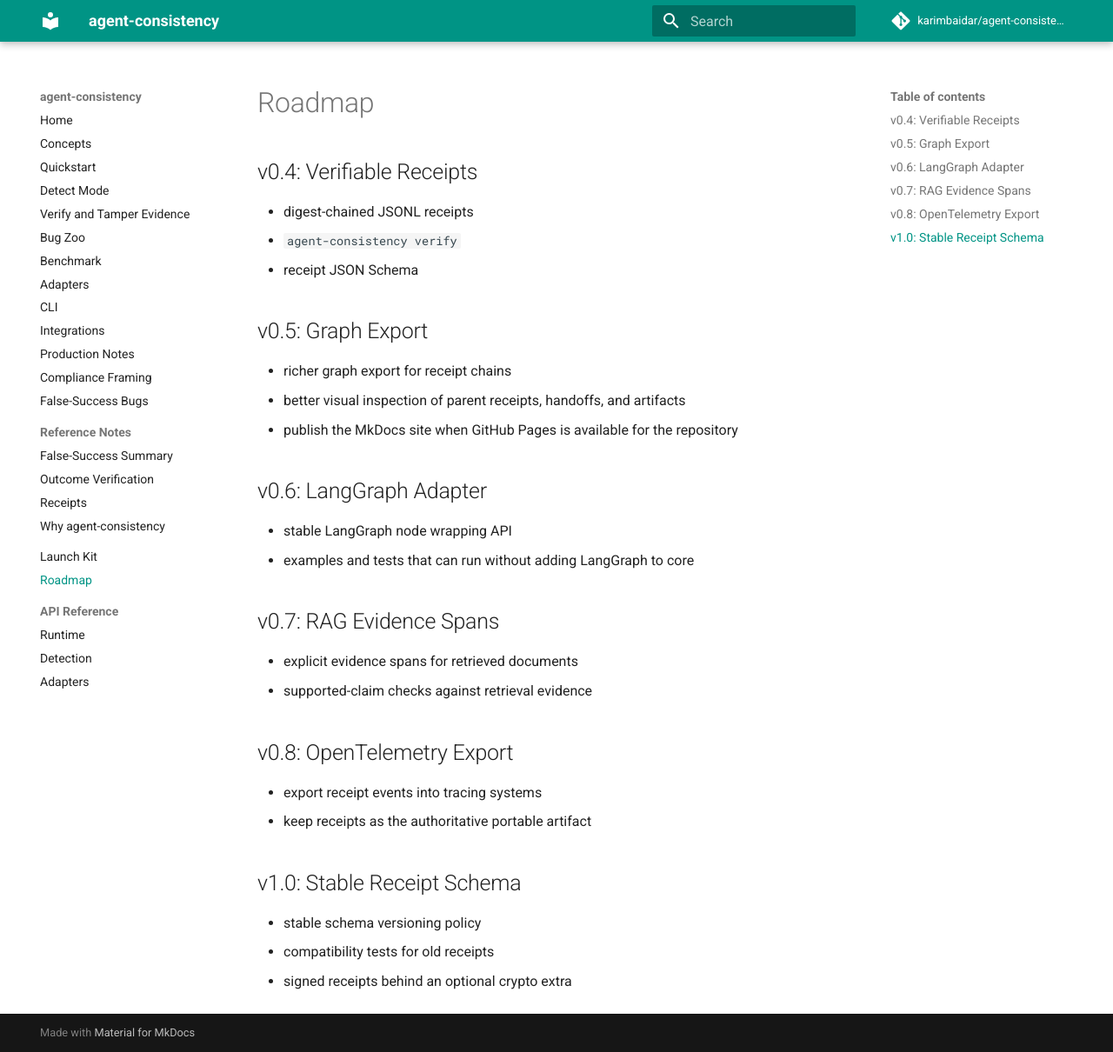
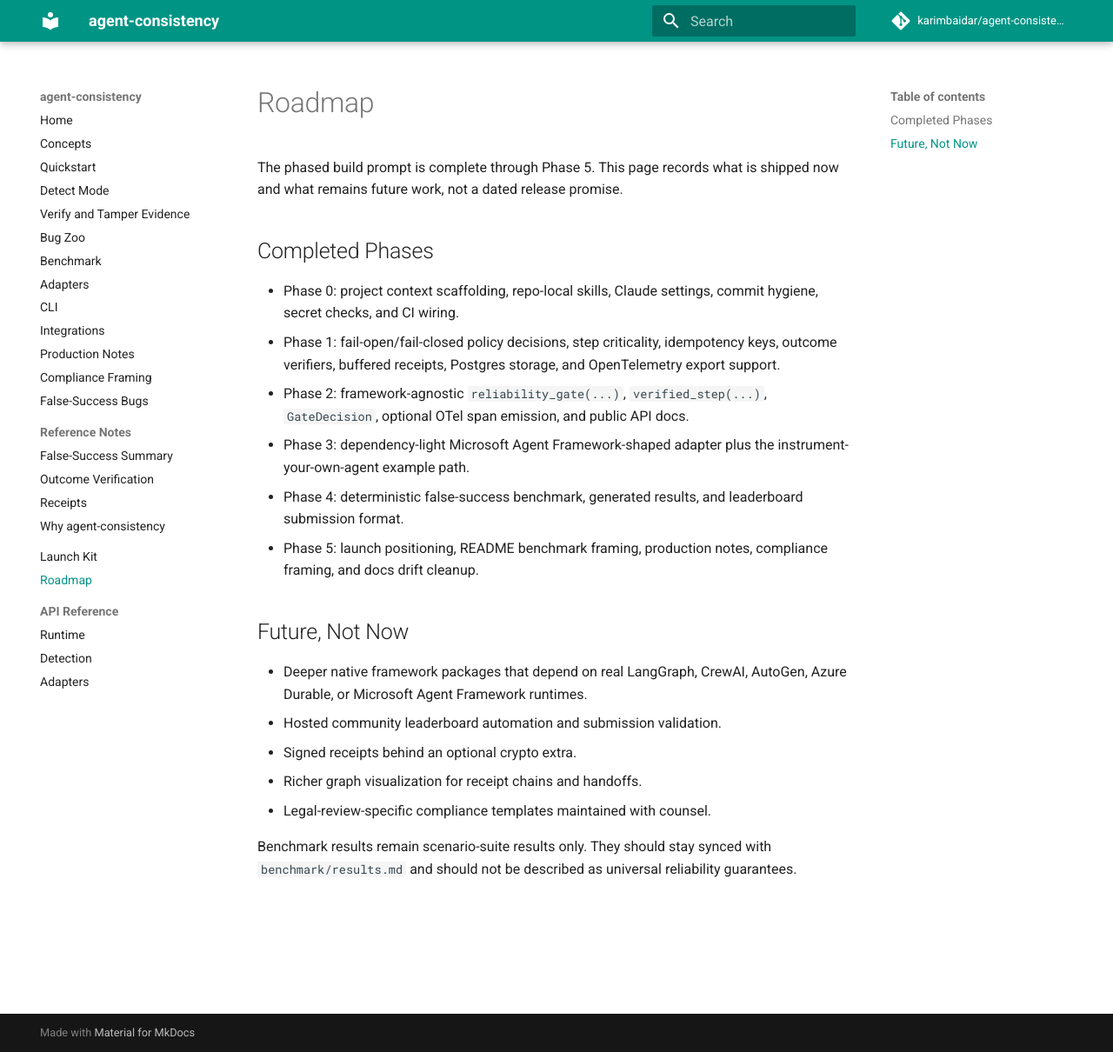
Before and after one commit to karimbaidar/agent-consistency, an MkDocs documentation site: the page built from docs/roadmap.md, in a window 1280 px wide and 1210 px high. Shown: the whole window at 87% size. Built offline with MkDocs 1.6.1 and Material for MkDocs 9.7.7, drawn with Linux system fonts in a browser that asks for light colours; comment, search, counter and statistics services are not loaded.

Commit message:
finish launch docs framing

```diff
--- a/docs/roadmap.md
+++ b/docs/roadmap.md
@@ -1,34 +1,33 @@
 # Roadmap
 
-## v0.4: Verifiable Receipts
+The phased build prompt is complete through Phase 5. This page records what is
+shipped now and what remains future work, not a dated release promise.
 
-- digest-chained JSONL receipts
-- `agent-consistency verify`
-- receipt JSON Schema
+## Completed Phases
 
-## v0.5: Graph Export
+- Phase 0: project context scaffolding, repo-local skills, Claude settings,
+  commit hygiene, secret checks, and CI wiring.
+- Phase 1: fail-open/fail-closed policy decisions, step criticality,
+  idempotency keys, outcome verifiers, buffered receipts, Postgres storage, and
+  OpenTelemetry export support.
+- Phase 2: framework-agnostic `reliability_gate(...)`, `verified_step(...)`,
+  `GateDecision`, optional OTel span emission, and public API docs.
+- Phase 3: dependency-light Microsoft Agent Framework-shaped adapter plus the
+  instrument-your-own-agent example path.
+- Phase 4: deterministic false-success benchmark, generated results, and
+  leaderboard submission format.
+- Phase 5: launch positioning, README benchmark framing, production notes,
+  compliance framing, and docs drift cleanup.
 
-- richer graph export for receipt chains
-- better visual inspection of parent receipts, handoffs, and artifacts
-- publish the MkDocs site when GitHub Pages is available for the repository
+## Future, Not Now
 
-## v0.6: LangGraph Adapter
+- Deeper native framework packages that depend on real LangGraph, CrewAI,
+  AutoGen, Azure Durable, or Microsoft Agent Framework runtimes.
+- Hosted community leaderboard automation and submission validation.
+- Signed receipts behind an optional crypto extra.
+- Richer graph visualization for receipt chains and handoffs.
+- Legal-review-specific compliance templates maintained with counsel.
 
-- stable LangGraph node wrapping API
-- examples and tests that can run without adding LangGraph to core
-
-## v0.7: RAG Evidence Spans
-
-- explicit evidence spans for retrieved documents
-- supported-claim checks against retrieval evidence
-
-## v0.8: OpenTelemetry Export
-
-- export receipt events into tracing systems
-- keep receipts as the authoritative portable artifact
-
-## v1.0: Stable Receipt Schema
-
-- stable schema versioning policy
-- compatibility tests for old receipts
-- signed receipts behind an optional crypto extra
+Benchmark results remain scenario-suite results only. They should stay synced
+with `benchmark/results.md` and should not be described as universal reliability
+guarantees.
```
Also changed, not shown: README.md (+10 -6 lines), docs/STATE.md (+13 -3 lines), docs/compliance.md (+14 -0 lines), docs/production.md (+11 -5 lines).
